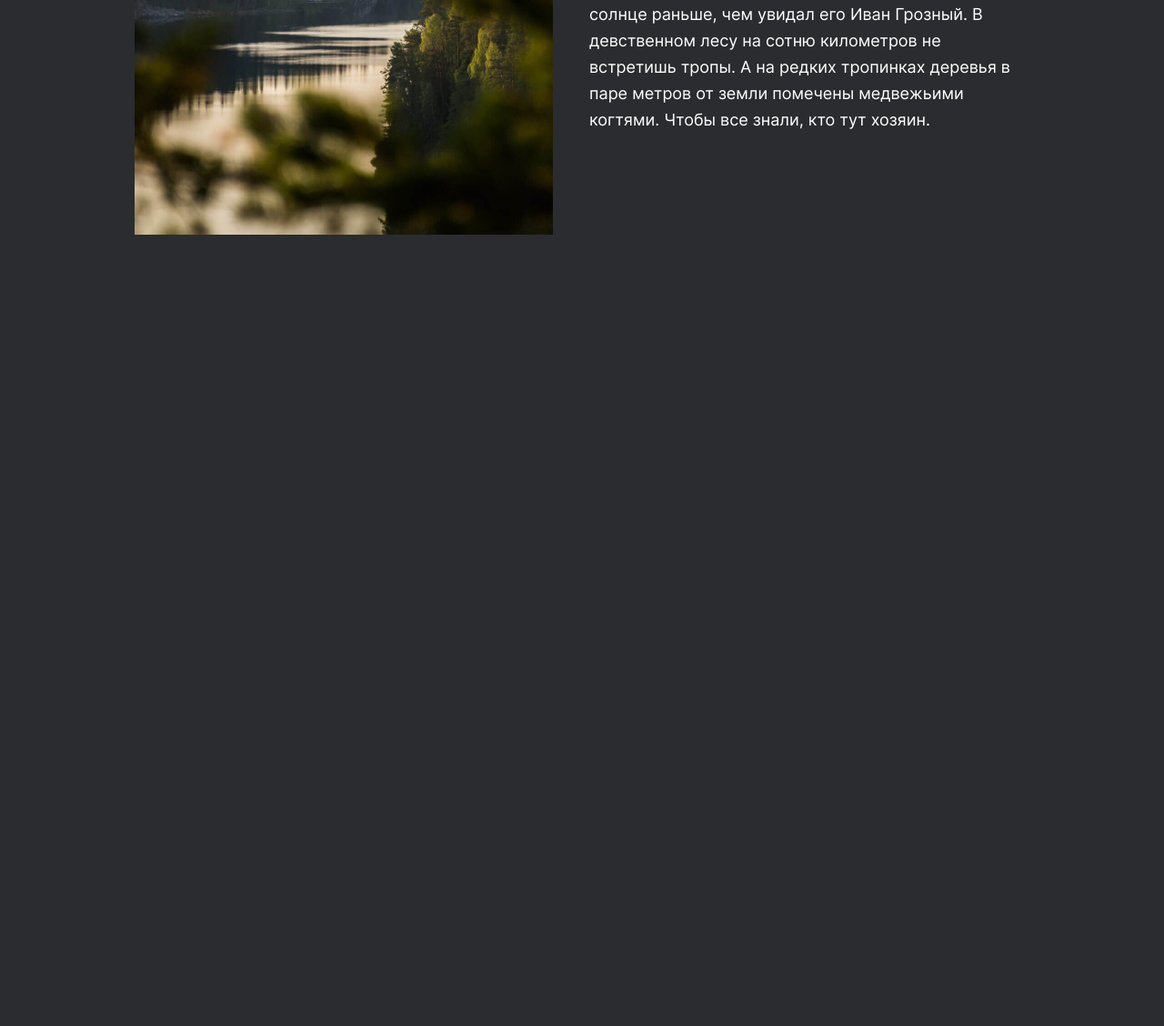
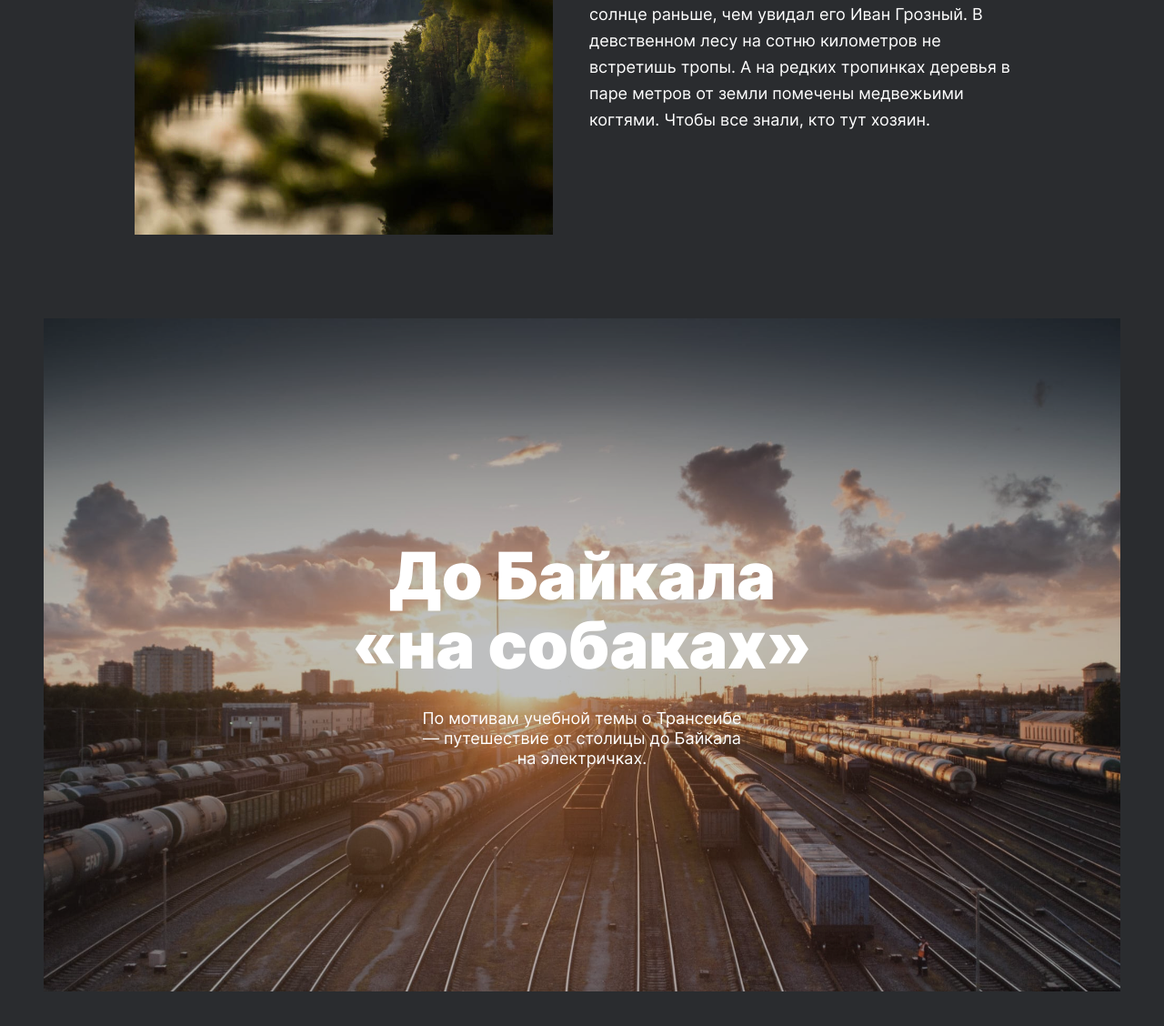
Before and after one commit to Abacadabras/russian-travel, a plain HTML site: page index.html in a window 1280 px wide. Shown: the part 5654-6782 px from the top of the page at 91% size. Before the commit the page ends 6004 px from the top, so only its background shows below. Drawn offline with Linux system fonts and the light colour scheme; files whose address does not match are found by name.

Commit message:
feat: add cover section

```diff
--- /dev/null
+++ b/blocks/cover/__overlay/cover__overlay.css
@@ -0,0 +1,17 @@
+.cover__overlay {
+  display: flex;
+  flex-direction: column;
+  align-items: center;
+  text-align: center;
+  text-decoration: none;
+  padding: 245px 0;
+  width: 100%;
+  cursor: pointer;
+  background-color: rgba(42, 44, 47, .3);
+  transition: background-color .3s ease-in-out;
+  color: var(--color-text);
+}
+
+.cover__overlay:hover {
+  background-color: rgba(42, 44, 47, .8);
+}
--- /dev/null
+++ b/blocks/cover/__subtitle/cover__subtitle.css
@@ -0,0 +1,7 @@
+.cover__subtitle {
+  font-size: 18px;
+  font-weight: 400;
+  line-height: 22px;
+  max-width: 360px;
+  margin: 0;
+}
--- /dev/null
+++ b/blocks/cover/__title/cover__title.css
@@ -0,0 +1,7 @@
+.cover__title {
+  font-size: 72px;
+  font-weight: 900;
+  line-height: 76px;
+  max-width: 560px;
+  margin: 0 0 32px
+}
--- /dev/null
+++ b/blocks/cover/cover.css
@@ -0,0 +1,6 @@
+.cover {
+  padding: 0 0 var(--padding);
+  background-image: url('../../images/cover-trains.jpg');
+  background-repeat: no-repeat;
+  background-size: contain;
+}
--- a/index.html
+++ b/index.html
@@ -182,6 +182,14 @@
         </div>
       </article>
     </section>
+    <section class="cover">
+        <a class="cover__overlay" href="https://stampsy.com/na-elektrichkakh-do-baikala">
+          <h2 class="cover__title">До Байкала «на собаках»</h2>
+          <p class="cover__subtitle">По мотивам учебной темы о Транссибе — путешествие от столицы до Байкала на
+            электричках.
+          </p>
+        </a>
+    </section>
   </main>
 </body>
 </html>
--- a/pages/index.css
+++ b/pages/index.css
@@ -38,6 +38,11 @@
 @import url('../blocks/place/__image/place__image.css');
 @import url('../blocks/place/__paragraph/place__paragraph.css');
 
+@import url('../blocks/cover/cover.css');
+@import url('../blocks/cover/__overlay/cover__overlay.css');
+@import url('../blocks/cover/__subtitle/cover__subtitle.css');
+@import url('../blocks/cover/__title/cover__title.css');
+
 @import url('../blocks');
 @import url('../blocks');
 @import url('../blocks');
@@ -51,8 +56,3 @@
 @import url('../blocks');
 @import url('../blocks');
 @import url('../blocks');
-@import url('../blocks');
-@import url('../blocks');
-@import url('../blocks');
-@import url('../blocks');
-@import url('../blocks');
```
